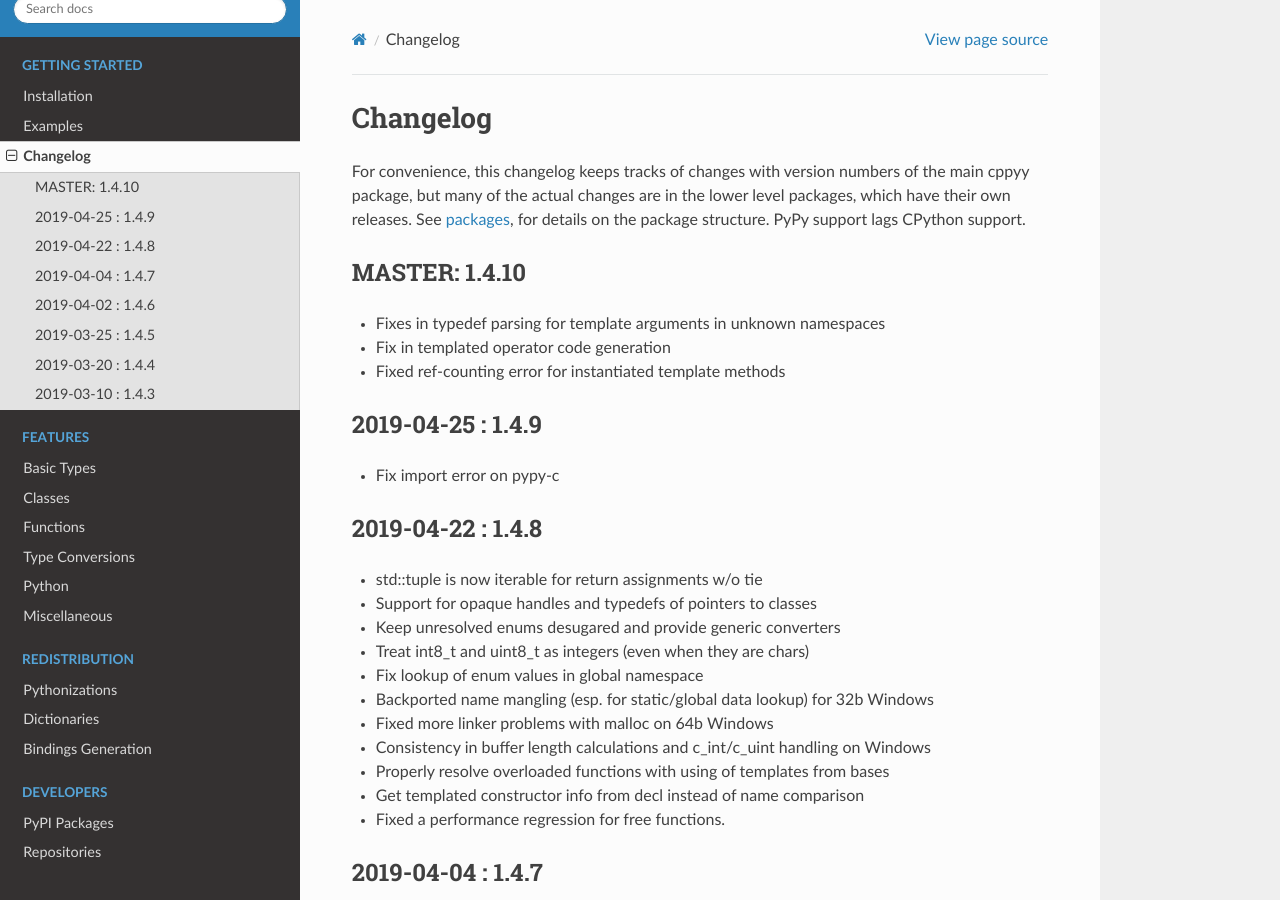
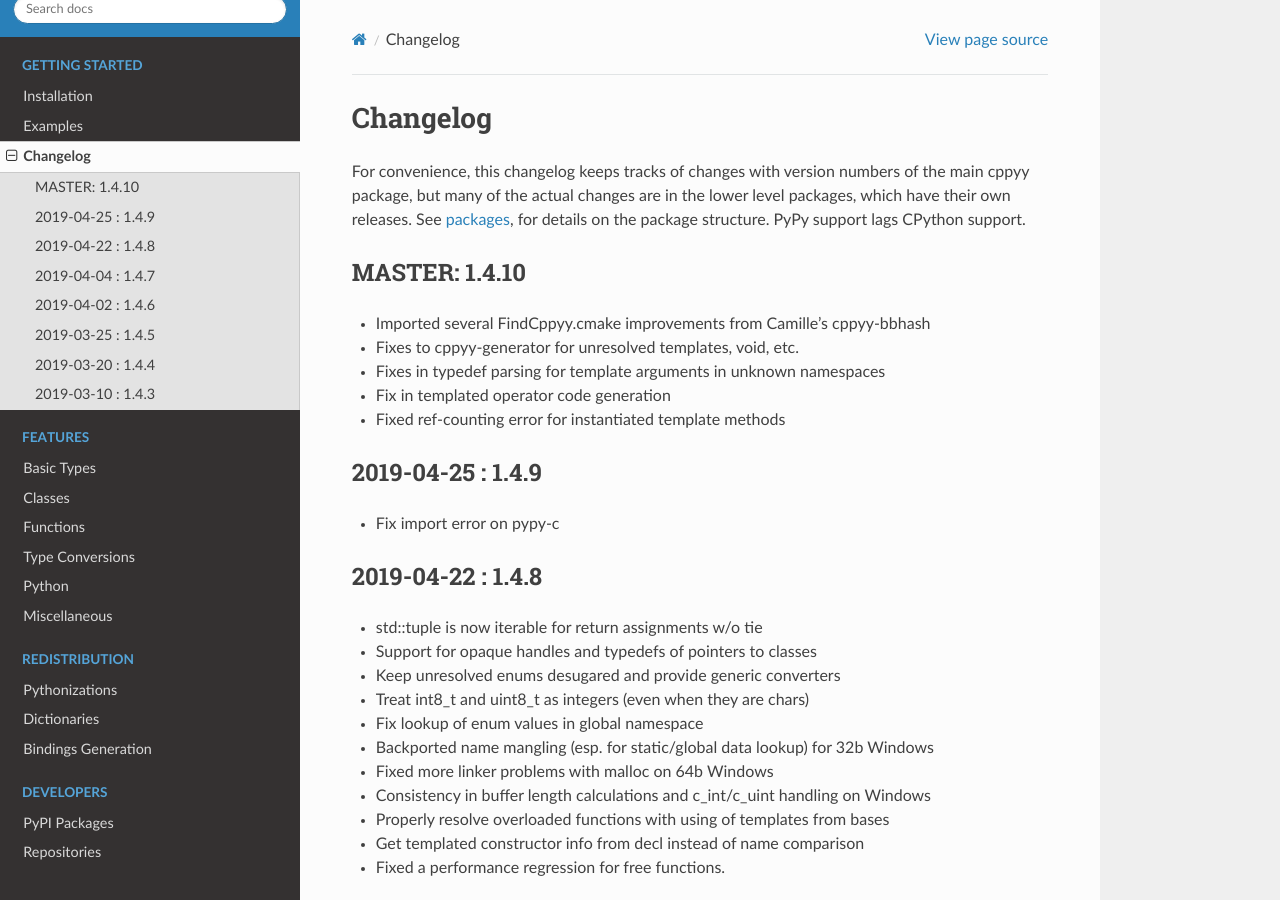
Before and after one commit to wlav/cppyy, a Sphinx documentation site: the page built from doc/source/changelog.rst, in a window 1280 px wide and 900 px high. Built offline with Sphinx 7.4.7 and the Read the Docs theme 2.0.0, drawn with Linux system fonts in a browser that asks for light colours.

Commit message:
update changelog

```diff
--- a/doc/source/changelog.rst
+++ b/doc/source/changelog.rst
@@ -13,6 +13,8 @@
 MASTER: 1.4.10
 --------------
 
+* Imported several FindCppyy.cmake improvements from Camille's cppyy-bbhash
+* Fixes to cppyy-generator for unresolved templates, void, etc.
 * Fixes in typedef parsing for template arguments in unknown namespaces
 * Fix in templated operator code generation
 * Fixed ref-counting error for instantiated template methods
```
